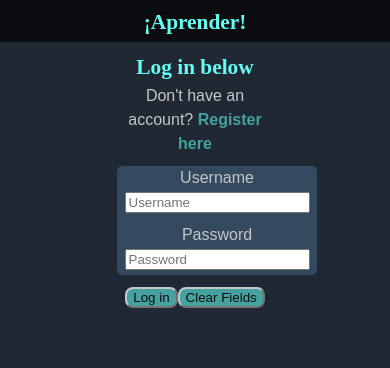
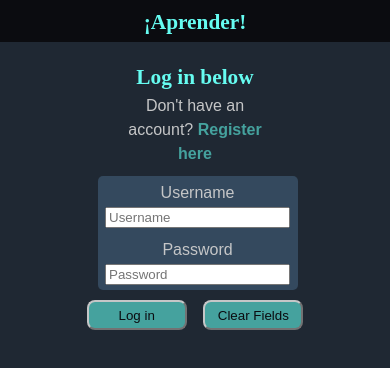
Before and after one commit to awpala/aprender, a React (Create React App) app: page /#/ in a window 390 px wide. Shown: the top 368 px of the page. Built offline with nearby package versions, Linux system fonts and the light colour scheme; no server answers.

Commit message:
Add responsive layout for Landing

```diff
--- a/src/components/Landing.js
+++ b/src/components/Landing.js
@@ -175,6 +175,7 @@ const Landing = (props) => {
                         : null
                     }
                 </div>
+                <div className="form-actions">
                     {!isRegistered
                         ? (
                             <>
@@ -213,6 +214,7 @@ const Landing = (props) => {
                     >
                         Clear Fields
                     </button>
+                </div>
             </section>
         </div>
     );
--- a/src/sass/layout/_landing.scss
+++ b/src/sass/layout/_landing.scss
@@ -3,6 +3,7 @@
 // ======================================
 
 .landing {
+    @include flexer($dir: column, $just: center, $ai: center);
     &-header {
         width: 100vw;
         h1 {
@@ -11,14 +12,13 @@
             width: 100vw;
         }
     }
-    &-form {
-        @include center(40%);
-    }
     &-heading {
         margin: $gutter;
     }
     &-form {
+        @include center(40%);
         margin-top: $gutter;
+        @include flexer($dir: column, $just: center, $ai: center, $as: center);
     }
     &-card {
         width: 30vw;
@@ -29,7 +29,18 @@
         }
         input {
             margin-bottom: $gutter/2;
-            // max-width: 120px;
+        }
+        @include mq('sm') {
+            margin-left: -5vw;
         }
     }
+    &-btn {
+        width: 100px;
+        height: 30px;
+    }
 }
+
+.form-actions {
+    width: 250px;
+    @include flexer($dir: row, $just: space-evenly);
+}
```
Lines whose indentation alone changed are shown as unchanged.
